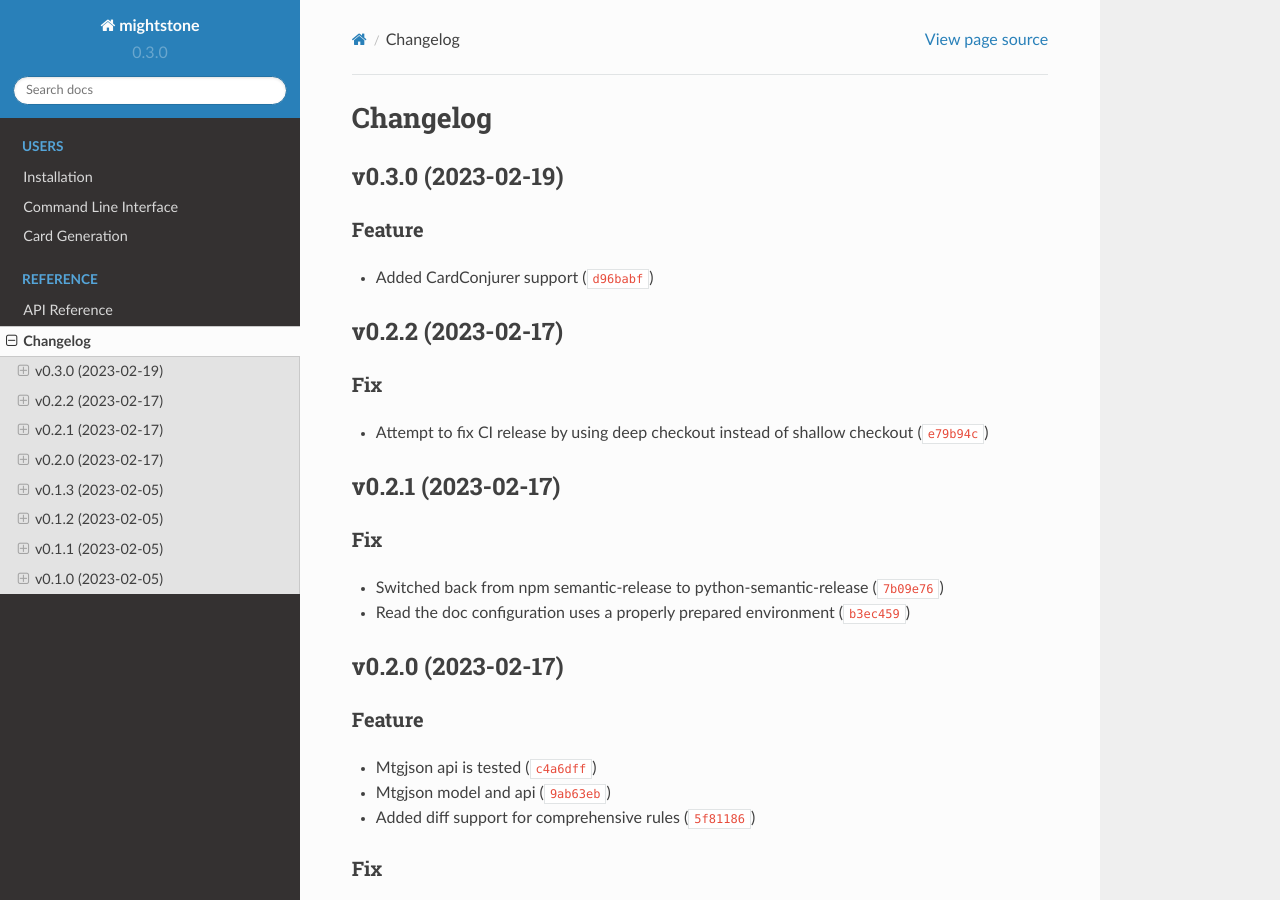
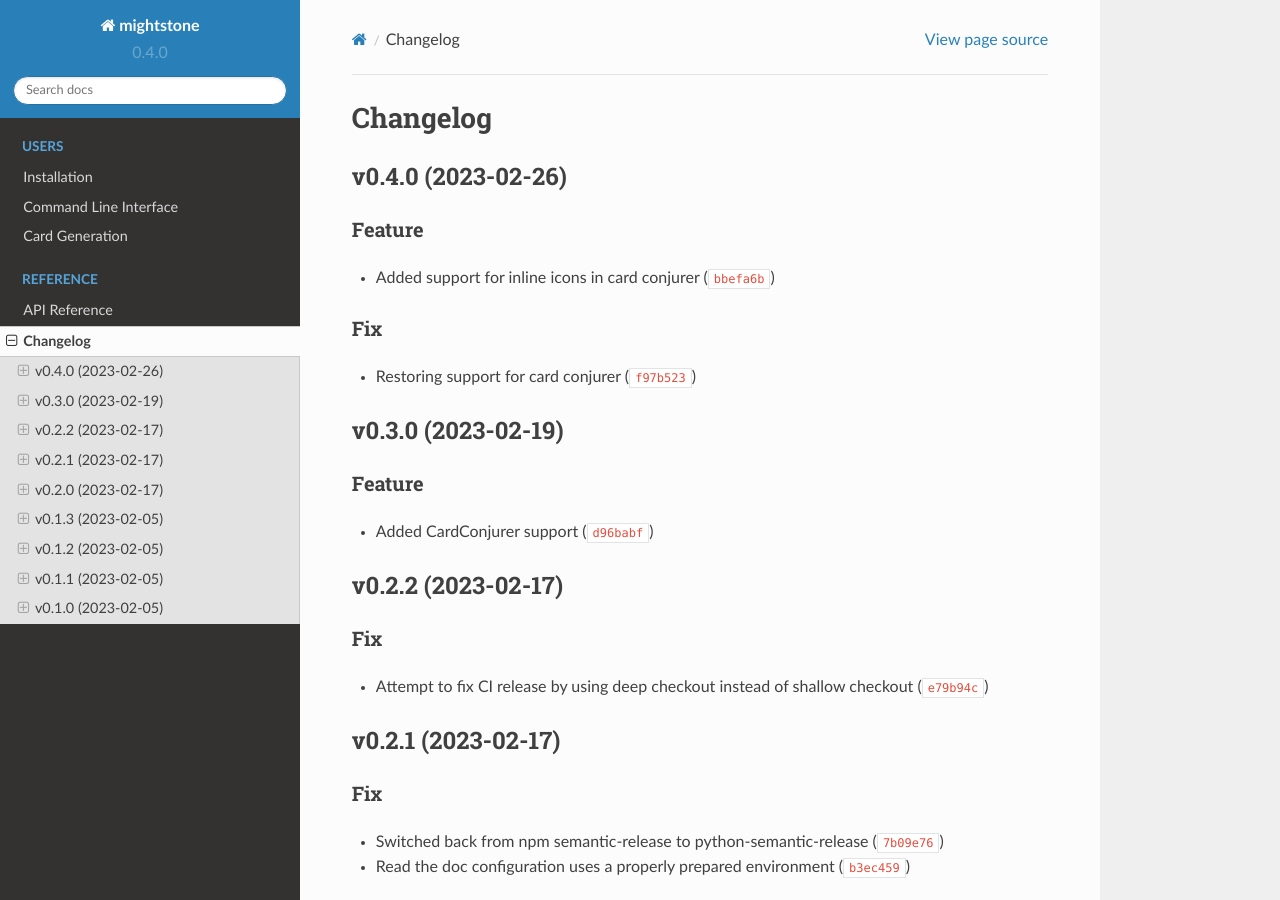
Before and after one commit to Guibod/mightstone, a Sphinx documentation site: the page built from docs/source/reference/changelog.rst, in a window 1280 px wide and 900 px high. Built offline with Sphinx 7.4.7 and the Read the Docs theme 2.0.0, drawn with Linux system fonts in a browser that asks for light colours.

Commit message:
0.4.0
Automatically generated by python-semantic-release

```diff
--- a/CHANGELOG.md
+++ b/CHANGELOG.md
@@ -1,6 +1,13 @@
 # Changelog
 
 <!--next-version-placeholder-->
+
+## v0.4.0 (2023-02-26)
+### Feature
+* Added support for inline icons in card conjurer ([`bbefa6b`](https://github.com/Guibod/mightstone/commit/bbefa6bf6cb8cfd2c22969496a6069506591b2be))
+
+### Fix
+* Restoring support for card conjurer ([`f97b523`](https://github.com/Guibod/mightstone/commit/f97b523980184afad820117a271704527821e2ca))
 
 ## v0.3.0 (2023-02-19)
 ### Feature
--- a/docs/source/conf.py
+++ b/docs/source/conf.py
@@ -23,7 +23,7 @@ sys.path.insert(0, os.path.dirname(os.path.dirname((os.path.abspath(".")))))
 project = "mightstone"
 copyright = "2022, Guillaume Boddaert"
 author = "Guillaume Boddaert"
-version = "0.3.0"
+version = "0.4.0"
 
 # -- General configuration ---------------------------------------------------
 
--- a/pyproject.toml
+++ b/pyproject.toml
@@ -1,6 +1,6 @@
 [tool.poetry]
 name = "mightstone"
-version = "0.3.0"
+version = "0.4.0"
 description = "A library manage all things Magic The Gathering related in python"
 authors = ["Guillaume Boddaert"]
 # Use identifier from https://spdx.org/licenses/
```
